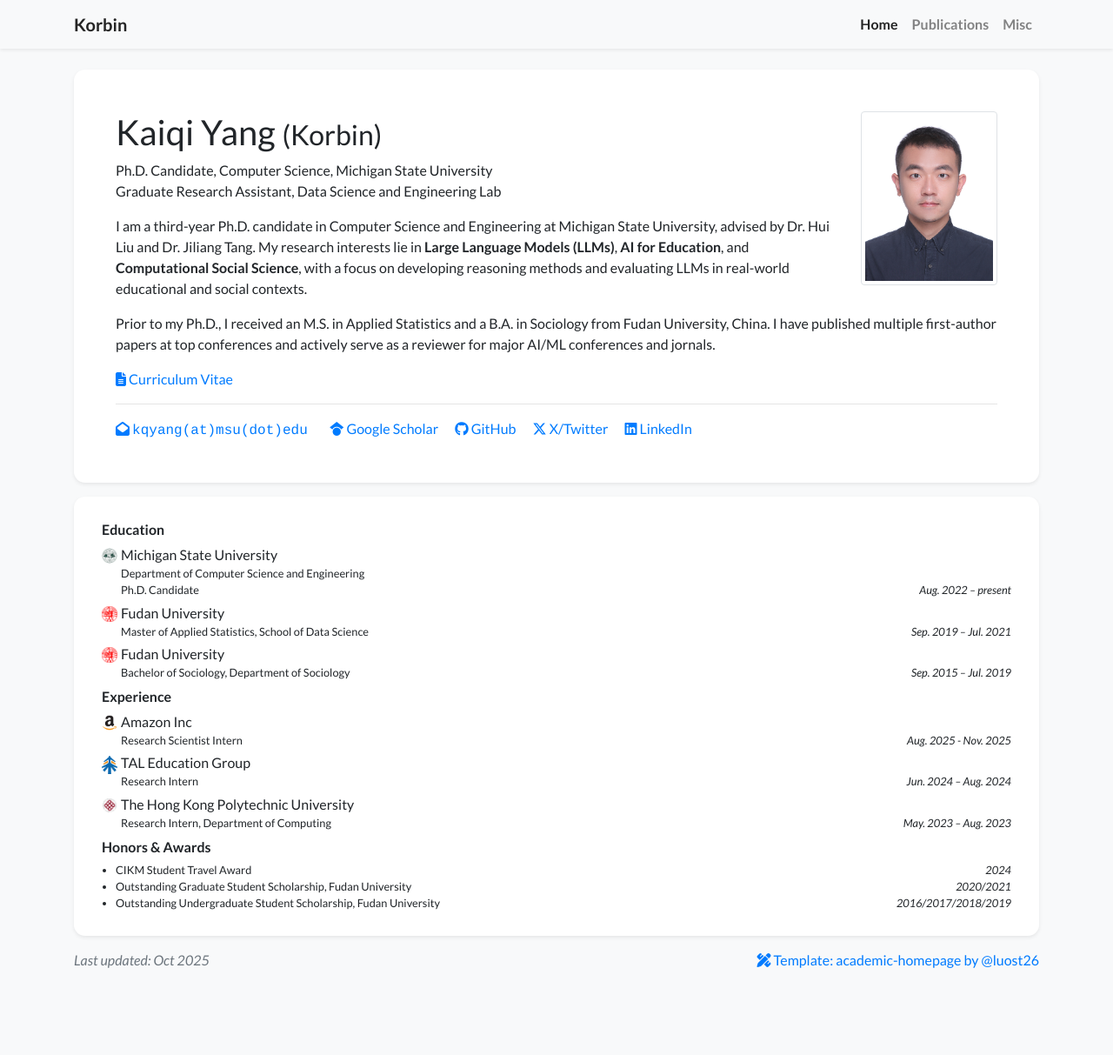
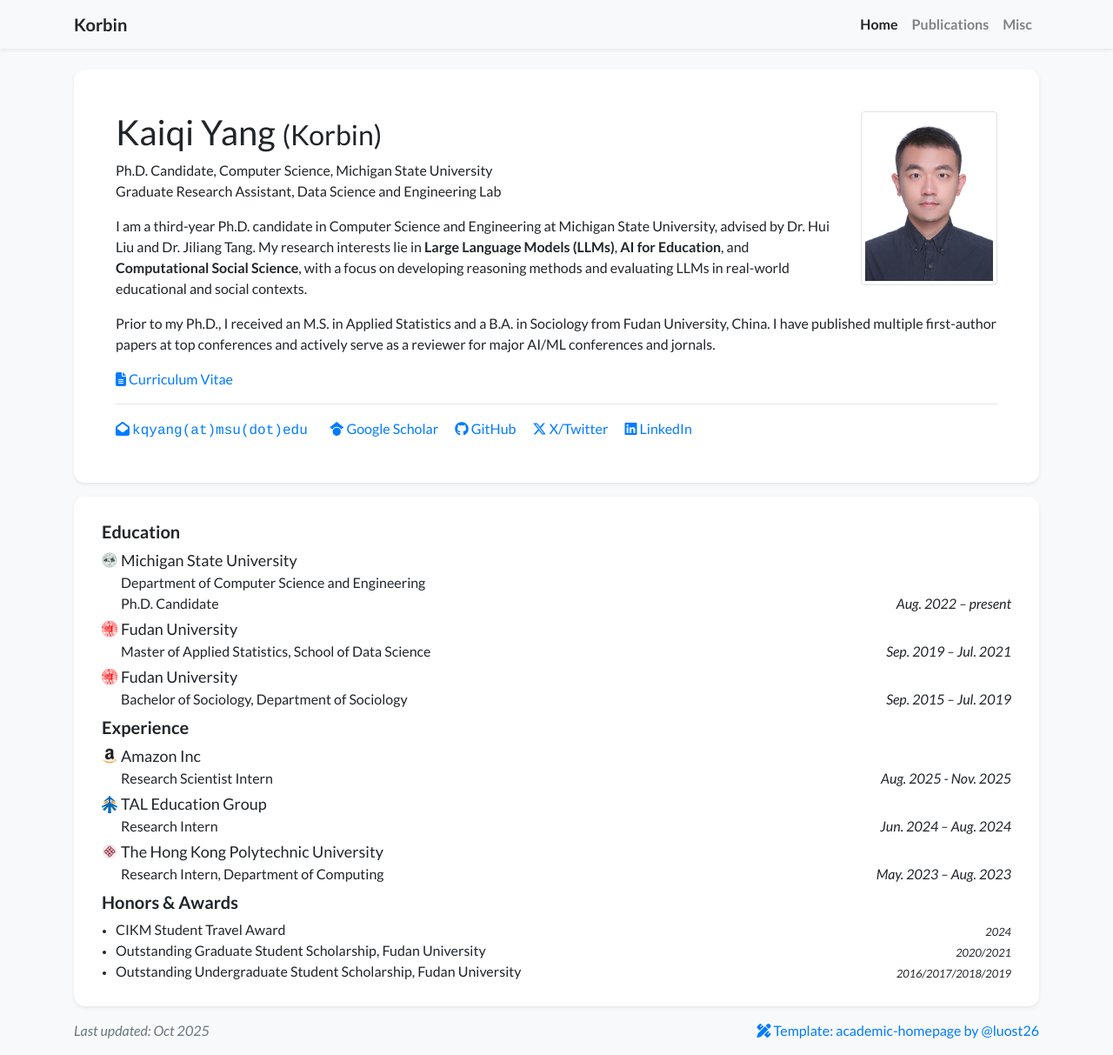
Before and after one commit to KorbinY/korbiny.github.io, a Jekyll site: the page built from index.html, in a window 1280 px wide and 1213 px high. Shown: the whole window at 87% size. Built offline with Jekyll 4.4.1, drawn with Linux system fonts in a browser that asks for light colours; nearby versions of some CDN libraries; a style sheet for code colours, icons or effects is not loaded.

Commit message:
Update Info Template

```diff
--- a/_includes/widgets/experience_card.html
+++ b/_includes/widgets/experience_card.html
@@ -6,15 +6,15 @@
                     {% if site.data.profile.education %}
                     <div class="col-12">
                         <div class="mx-2 my-1">
-                            <h6>Education</h6>
+                            <h5>Education</h5>
                             <ul class="list-unstyled mb-1">
                                 {% for item in site.data.profile.education %}
                                 <li class="media mb-1">
                                     <img src="{{ item.logo | relative_url }}" alt="{{ item.name }}" style="width: 18px;" class="mr-1 mt-1">
                                     <div class="media-body">
-                                        <div>{{ item.name }}</div>
-                                        <div class="small">{{ item.dept }}</div>
-                                        <div class="small d-flex">
+                                        <div  style="font-size: 18px;">{{ item.name }}</div>
+                                        <div class="small"  style="font-size: 16px;">{{ item.dept }}</div>
+                                        <div class="small d-flex"  style="font-size: 16px;">
                                             <div>{{ item.position }}</div>
                                             <div class="mt-auto ml-auto no-break"><em>{{ item.date }}</em></div>
                                         </div>
@@ -29,15 +29,15 @@
                     {% if site.data.profile.experience %}
                     <div class="col-12">
                         <div class="mx-2 my-1">
-                            <h6>Experience</h6>
+                            <h5>Experience</h5>
                             <ul class="list-unstyled mb-1">
                                 {% for item in site.data.profile.experience %}
                                 <li class="media mb-1">
                                     <img src="{{ item.logo | relative_url }}" alt="{{ item.name }}" style="width: 18px;" class="mr-1 mt-1">
                                     <div class="media-body">
-                                        <div>{{ item.name }}</div>
-                                        <div class="small">{{ item.dept }}</div>
-                                        <div class="small d-flex">
+                                        <div style="font-size: 18px;">{{ item.name }}</div>
+                                        <div class="small" style="font-size: 16px;">{{ item.dept }}</div>
+                                        <div class="small d-flex"  style="font-size: 16px;">
                                             <div>{{ item.position }}</div>
                                             <div class="mt-auto ml-auto no-break"><em>{{ item.date }}</em></div>
                                         </div>
@@ -52,12 +52,12 @@
                     {% if site.data.profile.awards %}
                     <div class="col-12">
                         <div class="mx-2 my-1">
-                            <h6>Honors & Awards</h6>
+                            <h5>Honors & Awards</h5>
                             <ul class="list small pl-3 mb-1">
                                 {% for item in site.data.profile.awards %}
                                 <li>
                                     <div class="d-flex">
-                                        <div>{{ item.name }}</div>
+                                        <div style="font-size: 16px;">{{ item.name }}</div>
                                         <div class="ml-auto mt-auto no-break"><em>{{ item.date }}</em></div>
                                     </div>
                                 </li>
```
